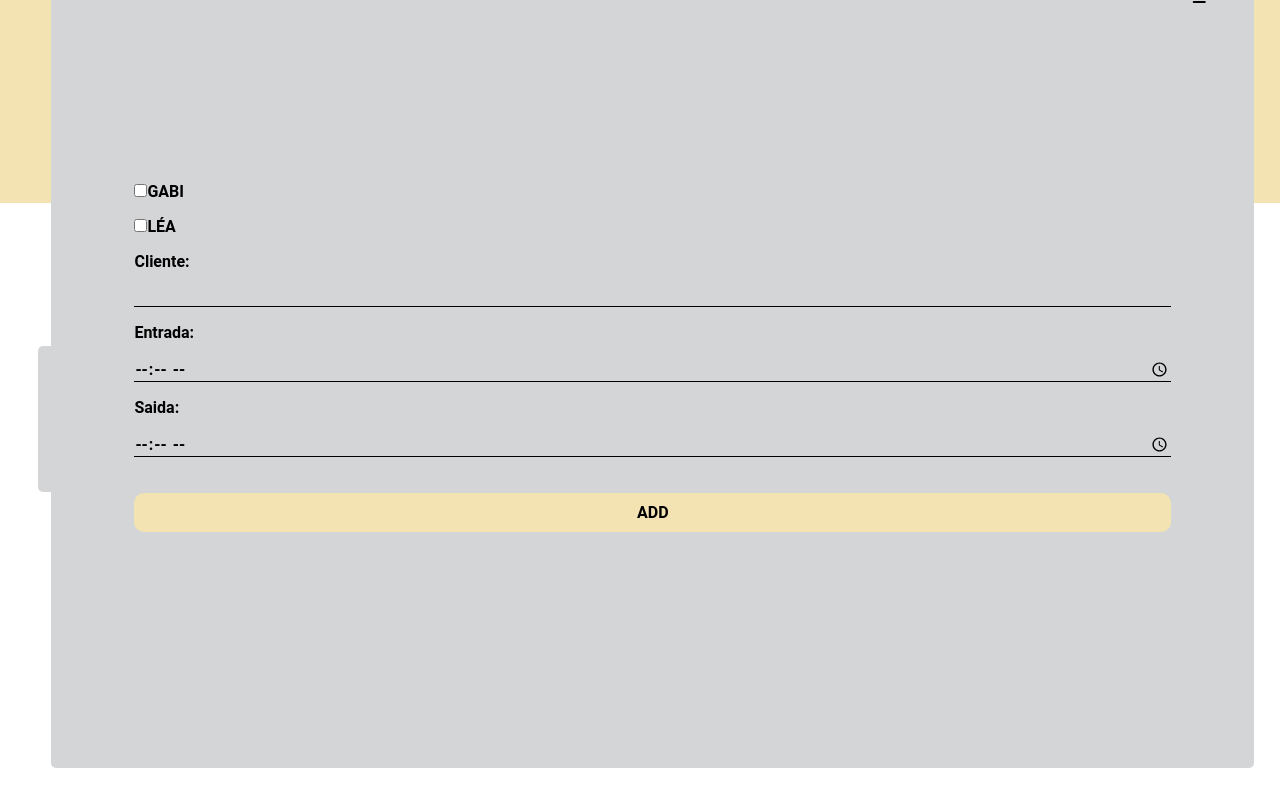
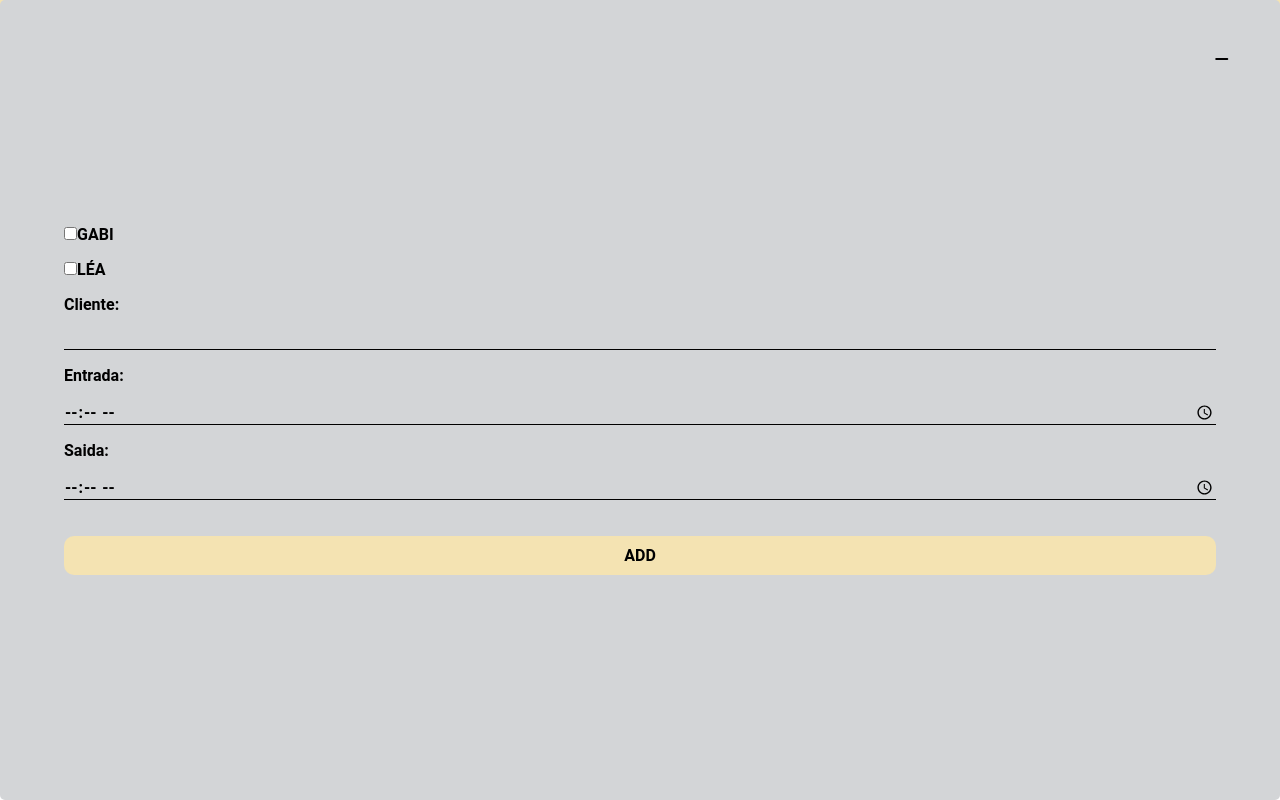
Before and after one commit to GregoreGomes/schedule, a website: page views/index.html in a window 1280 px wide. Both pictures are taken after a click on the icon 1229 px from the left and 743 px from the top of the page. Drawn offline with Linux system fonts and the light colour scheme; files that its build step writes are made by us from their sources; files whose address does not match are found by name.

Commit message:
parte visual

```diff
--- a/public/css/style.css
+++ b/public/css/style.css
@@ -64,9 +64,11 @@ h2{
 
 .floating.active{
   position: fixed;
-  height: 90%;
-  width: 90%;
-  padding: 4% 2%;
+  height: 100vh;
+  width: 100vw;
+  bottom: 0;
+  right: 0;
+  margin: 0;
   border-radius: 5px;
   background-color: #D3D5D7;
 }
@@ -127,6 +129,7 @@ h2{
   border: 0;
   border-bottom: 1px #000 solid;
   background-color: transparent;
+  color: #000;
 }
 input[type=button]{
   border: 0px !important;
@@ -134,9 +137,11 @@ input[type=button]{
   border-radius: 10px !important;
   padding: 10px;
   margin-top: 20px;
+  color: #000;
 }
 input[type=button]:focus{
   border: 0px !important;
+  color: #000;
 }
 input:focus {
   box-shadow: 0 0 0 0;
```
